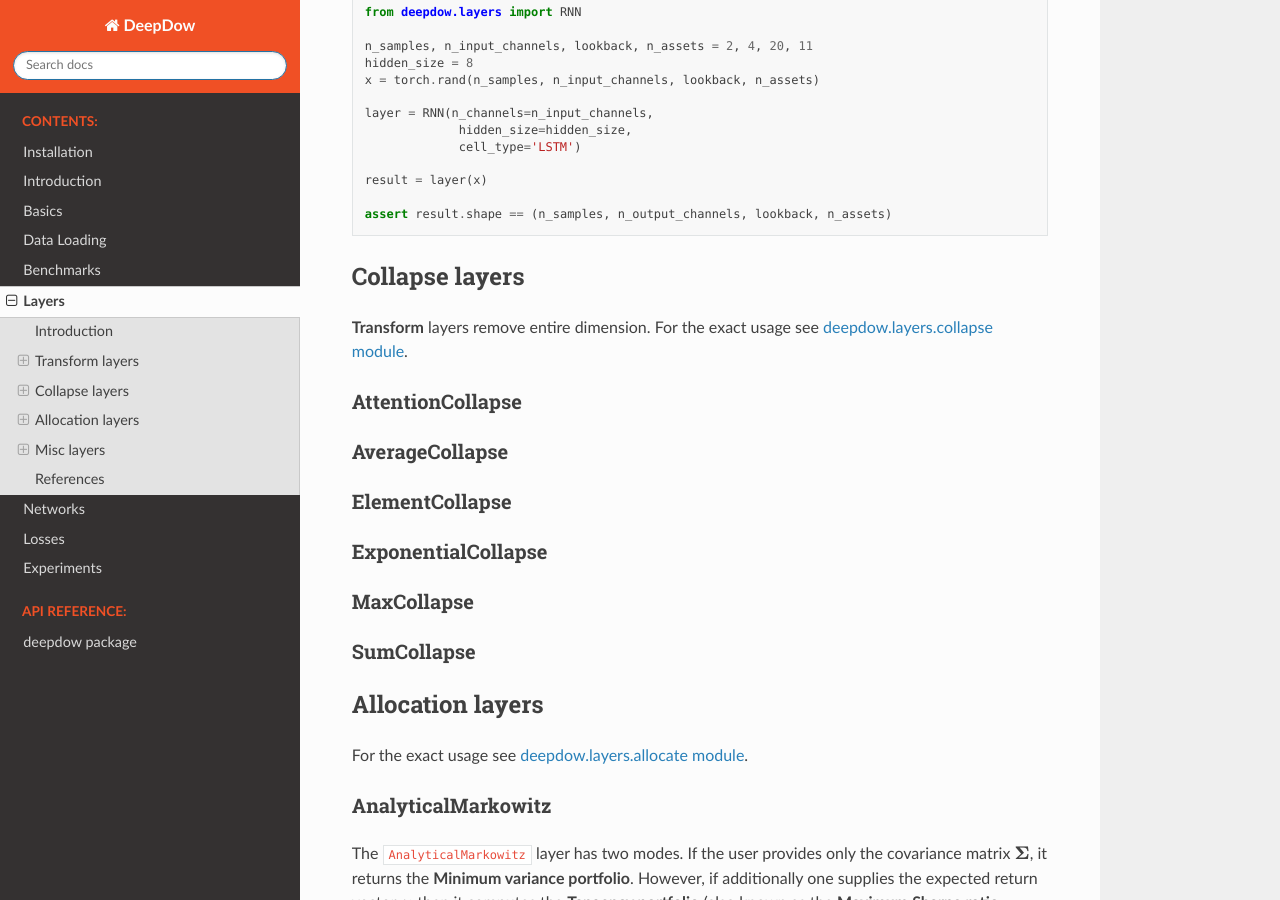
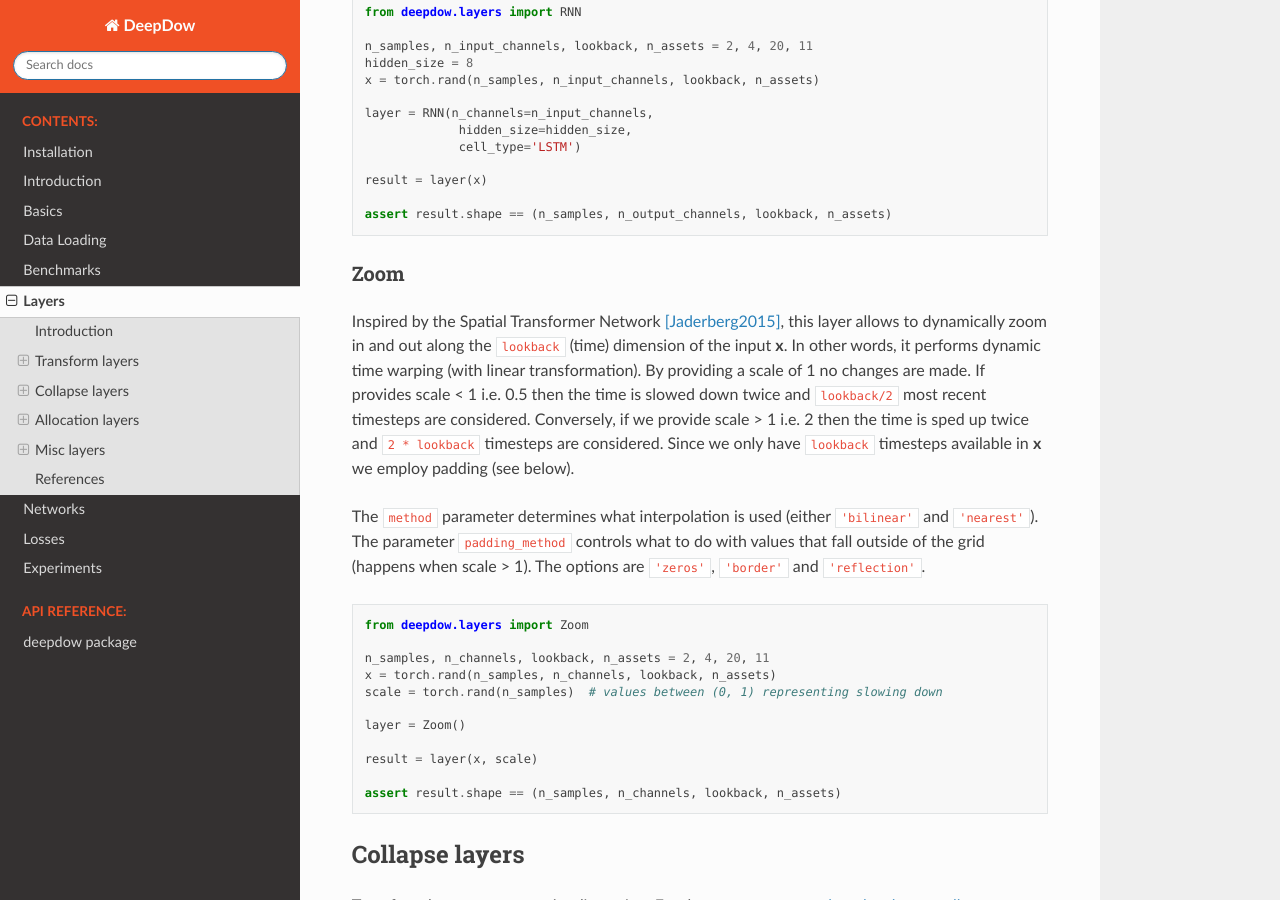
Before and after one commit to jankrepl/deepdow, a Sphinx documentation site: the page built from docs/source/layers.rst, in a window 1280 px wide and 900 px high, scrolled down 2398 px. Built offline with Sphinx 7.4.7 and the Read the Docs theme 2.0.0, drawn with Linux system fonts in a browser that asks for light colours; pages that are not in the unit, such as notebooks, are missing from menus; some of the changed text lies outside the part shown.

Commit message:
Explain in documentation

```diff
--- a/docs/source/layers.rst
+++ b/docs/source/layers.rst
@@ -103,6 +103,35 @@ it.
 
     assert result.shape == (n_samples, n_output_channels, lookback, n_assets)
 
+Zoom
+****
+Inspired by the Spatial Transformer Network [Jaderberg2015]_, this layer allows to dynamically zoom in
+and out along the :code:`lookback` (time) dimension of the input **x**. In other words,
+it performs dynamic time warping (with linear transformation). By providing
+a scale of 1 no changes are made. If provides scale < 1 i.e. 0.5 then the time is slowed down twice
+and :code:`lookback/2` most recent timesteps are considered. Conversely, if we provide scale > 1
+i.e. 2 then the time is sped up twice and :code:`2 * lookback` timesteps are considered. Since
+we only have :code:`lookback` timesteps available in **x** we employ padding (see below).
+
+The :code:`method` parameter determines what interpolation is used (either :code:`'bilinear'` and
+:code:`'nearest'`). The parameter :code:`padding_method` controls what to do with values that
+fall outside of the grid (happens when scale > 1). The options are :code:`'zeros'`, :code:`'border'`
+and :code:`'reflection'`.
+
+
+.. testcode::
+
+    from deepdow.layers import Zoom
+
+    n_samples, n_channels, lookback, n_assets = 2, 4, 20, 11
+    x = torch.rand(n_samples, n_channels, lookback, n_assets)
+    scale = torch.rand(n_samples)  # values between (0, 1) representing slowing down
+
+    layer = Zoom()
+
+    result = layer(x, scale)
+
+    assert result.shape == (n_samples, n_channels, lookback, n_assets)
 
 Collapse layers
 ---------------
@@ -436,3 +465,6 @@ References
 
 .. [Bodnar2013]
    Bodnar, Taras, Nestor Parolya, and Wolfgang Schmid. "On the equivalence of quadratic optimization problems commonly used in portfolio theory." European Journal of Operational Research 229.3 (2013): 637-644.
+
+.. [Jaderberg2015]
+   Jaderberg, Max, Karen Simonyan, and Andrew Zisserman. "Spatial transformer networks." Advances in neural information processing systems. 2015.
```
